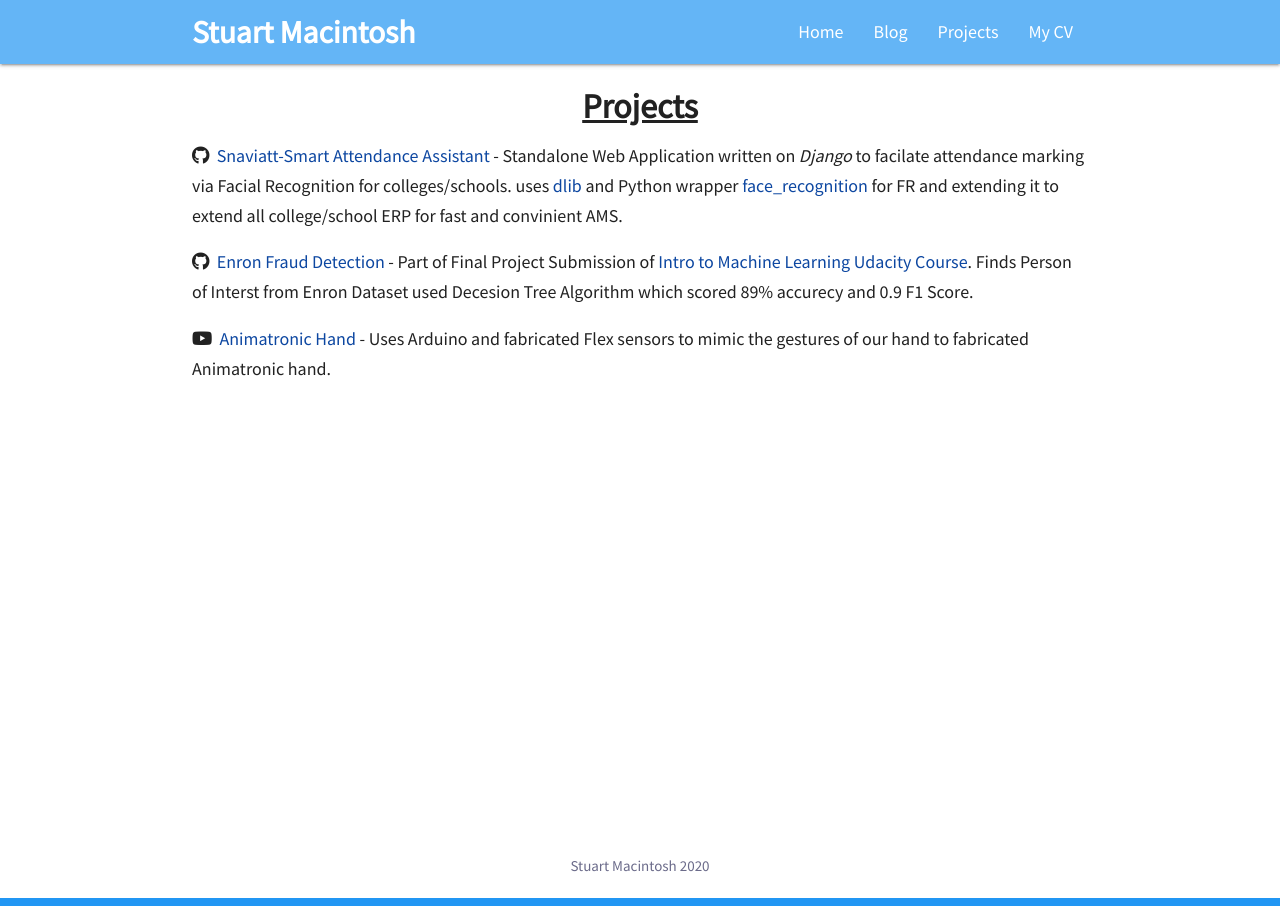
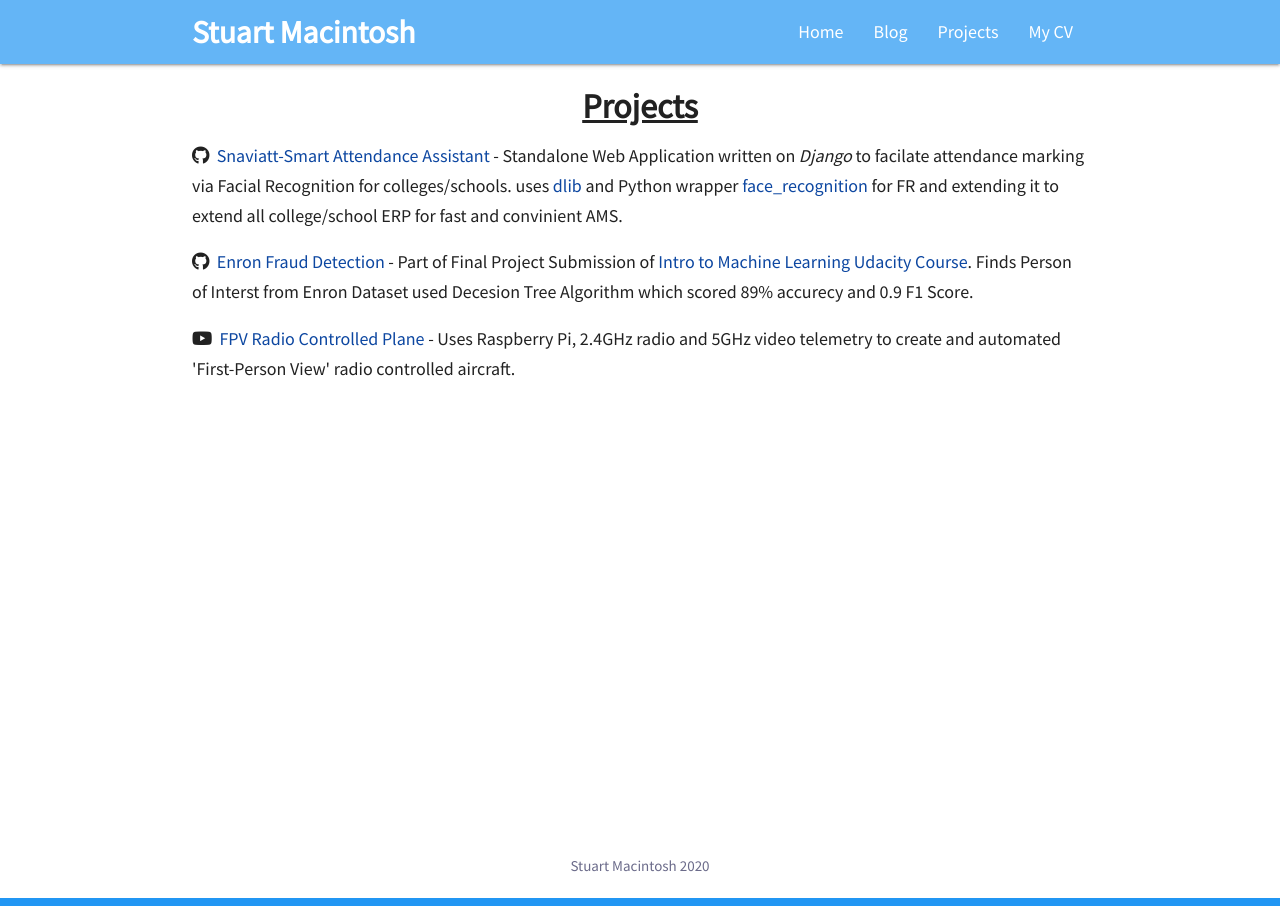
Before and after one commit to SmTaUcM/SmTaUcM.github.io, a Jekyll site: the page built from projects.html, in a window 1280 px wide. Built offline with Jekyll 4.4.1, drawn with Linux system fonts in a browser that asks for light colours; nearby versions of some CDN libraries.

Commit message:
projects.html - Added FPV project

```diff
--- a/_includes/projects.html
+++ b/_includes/projects.html
@@ -39,10 +39,9 @@
 
         <h5>
           <i class="fab fa-youtube"></i>&nbsp;&nbsp;<strong
-            ><a href="https://youtu.be/zlYsegghev4">Animatronic Hand</a></strong
+            ><a href="https://youtu.be/X_Rw3wrpf8o">FPV Radio Controlled Plane</a></strong
           >
-          - Uses Arduino and fabricated Flex sensors to mimic the gestures of
-          our hand to fabricated Animatronic hand.
+          - Uses Raspberry Pi, 2.4GHz radio and 5GHz video telemetry to create and automated 'First-Person View' radio controlled aircraft.
         </h5>
       </div>
     </div>
```
